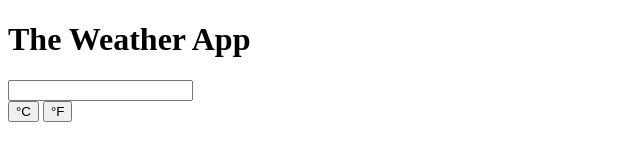
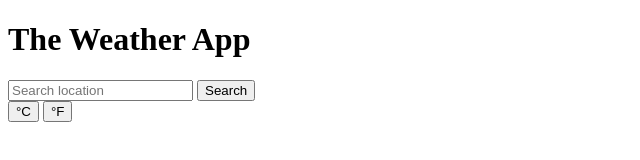
Before and after one commit to HeitorHMA/Weather-App, a plain HTML site: page index.html in a window 1280 px wide. Shown: the whole page, without its empty margins (0-640 px from the left). Drawn offline with Linux system fonts and the light colour scheme; no server answers.

Commit message:
Create fetch with location and temperature

```diff
--- a/index.html
+++ b/index.html
@@ -9,7 +9,10 @@
 <body>
     <header>
         <h1>The Weather App</h1>
-        <input type="text">
+        <div id="userForm">
+        <input type="text" id="userInput" placeholder="Search location">
+        <button id="userSubmitButton">Search</button>
+        </div>
         <div id="temperatureButtons">
             <button>°C</button>
             <button>°F</button>
--- a/main.js
+++ b/main.js
@@ -1 +1 @@
-(()=>{"use strict";fetch("https://api.weatherapi.com/v1/current.json?key=58f97e0302ee40a28e5192754241504&q=London",{mode:"cors"}).then((function(e){return e.json()})).then((function(e){const n=e.location.name;console.log(n)}))})();
+(()=>{"use strict";document.querySelector("#userSubmitButton").addEventListener("click",(function(){!function(){const e=document.querySelector("#userInput").value;console.log(e),fetch(`https://api.weatherapi.com/v1/current.json?key=58f97e0302ee40a28e5192754241504&q=${e}`,{mode:"cors"}).then((function(e){return e.json()})).then((function(e){document.querySelector("#userLocationPlace").innerHTML=`${e.location.name},${e.location.country}`,console.log(e)}))}()}))})();
```
